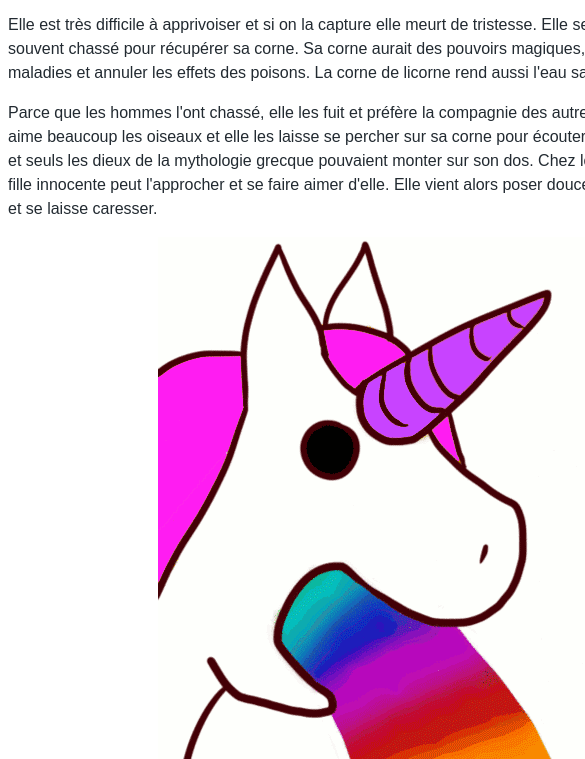
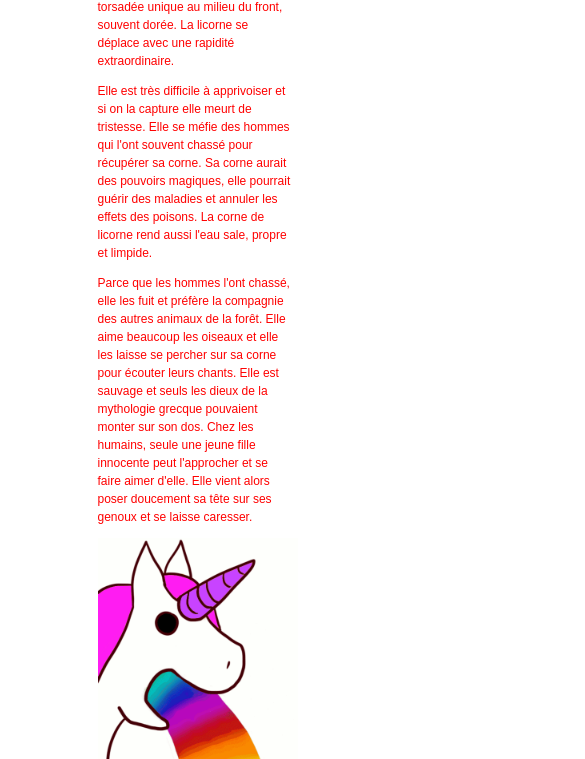
Before and after one commit to BenLMT/hello-world, a plain HTML site: page index.html in a window 390 px wide. Shown: the part 142-901 px from the top of the page, 585 px wide, since content can reach past the window. Drawn offline with Linux system fonts and the light colour scheme.

Commit message:
media query

```diff
--- a/assets/css/style.less
+++ b/assets/css/style.less
@@ -21,3 +21,24 @@ img{
     width: 50rem;
     margin:0 auto;
 }
+
+@media (max-width: 640px){
+
+   @font-size: unit((12px / @root-size), em);
+
+    body {
+    font: @font-size/1.5em @font-family;
+    color:red;
+
+}
+
+    .wrapper{
+    width: 50vw;
+    margin:0 auto;
+}
+
+    img{
+        width:200px;
+    }
+
+}
```
Also changed, not shown: assets/css/style.css.
